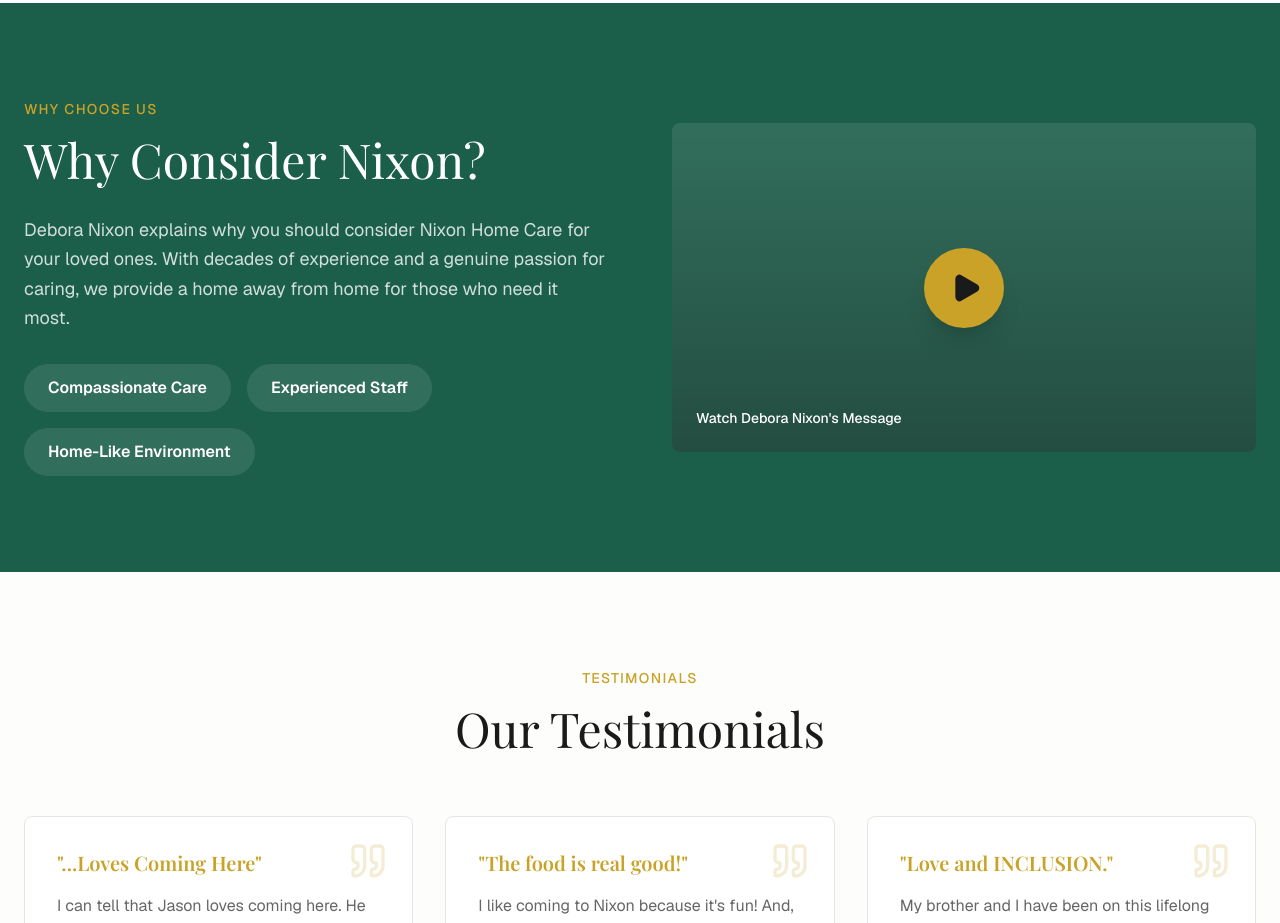
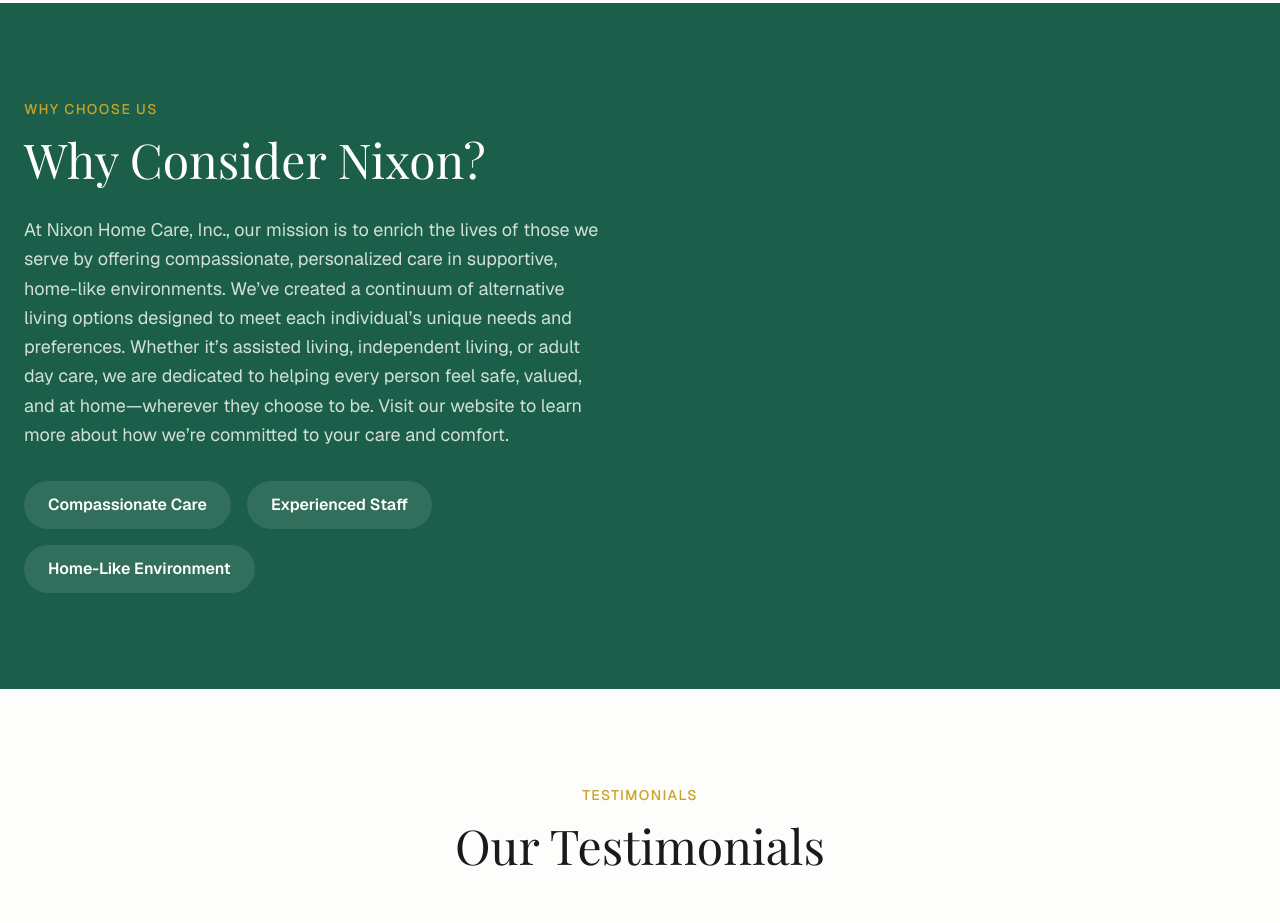
Before and after one commit to alexferrell4/nixon-homecare, a Next.js app: page / in a window 1280 px wide. Shown: the part 3340-4263 px from the top of the page. Built offline with nearby package versions, Linux system fonts and the light colour scheme; a web font is replaced by a local one.

Commit message:
4th commit

```diff
--- a/src/components/WhyNixon.tsx
+++ b/src/components/WhyNixon.tsx
@@ -21,7 +21,7 @@
               Why Consider Nixon?
             </h2>
             <p className="text-primary-foreground/80 text-lg leading-relaxed mb-8">
-              Debora Nixon explains why you should consider Nixon Home Care for your loved ones. With decades of experience and a genuine passion for caring, we provide a home away from home for those who need it most.
+              At Nixon Home Care, Inc., our mission is to enrich the lives of those we serve by offering compassionate, personalized care in supportive, home-like environments. We’ve created a continuum of alternative living options designed to meet each individual’s unique needs and preferences. Whether it’s assisted living, independent living, or adult day care, we are dedicated to helping every person feel safe, valued, and at home—wherever they choose to be. Visit our website to learn more about how we’re committed to your care and comfort.
             </p>
 
             <div className="flex flex-wrap gap-4">
@@ -43,17 +43,7 @@
             viewport={{ once: true }}
             className="relative"
           >
-            <div className="aspect-video bg-primary-foreground/10 rounded-lg flex items-center justify-center relative overflow-hidden group cursor-pointer">
-              <div className="absolute inset-0 bg-gradient-to-t from-black/30 to-transparent" />
-              <motion.button
-                whileHover={{ scale: 1.1 }}
-                whileTap={{ scale: 0.95 }}
-                className="w-20 h-20 bg-accent rounded-full flex items-center justify-center relative z-10 shadow-xl"
-              >
-                <Play className="w-8 h-8 text-accent-foreground fill-current ml-1" />
-              </motion.button>
-              <p className="absolute bottom-6 left-6 text-sm font-medium">Watch Debora Nixon&apos;s Message</p>
-            </div>
+
           </motion.div>
         </div>
       </div>
```
